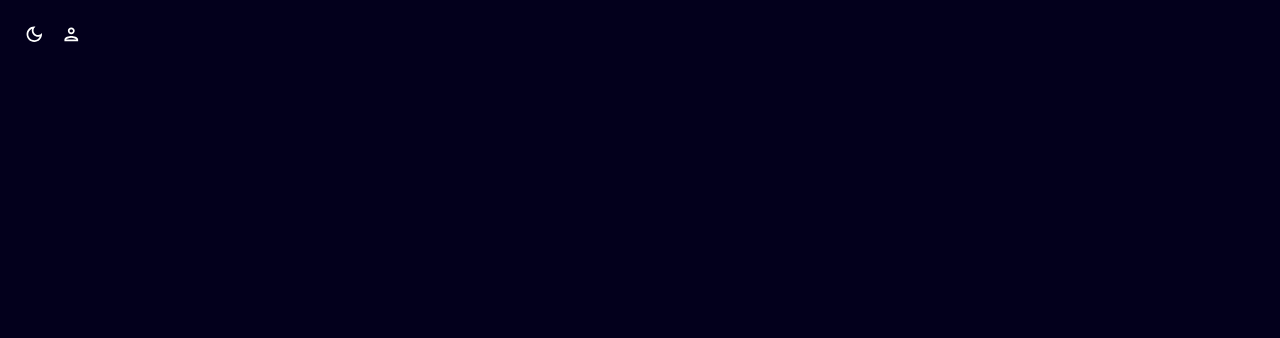
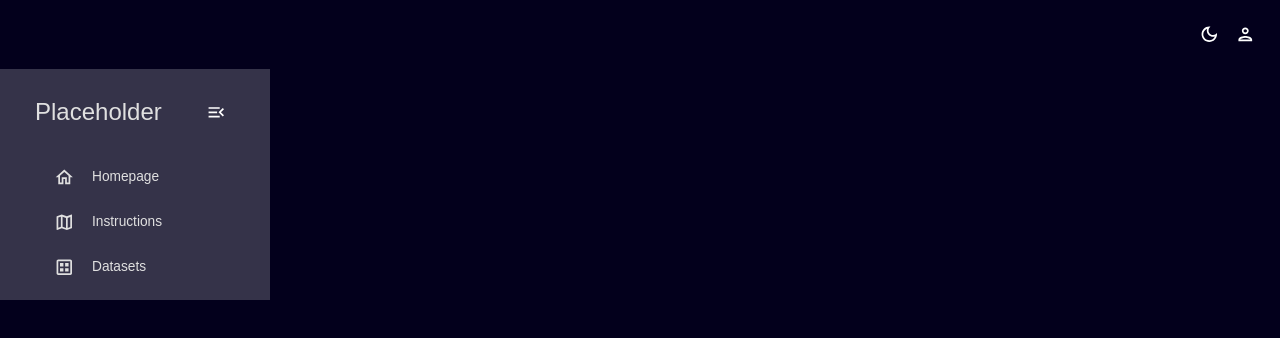
Before and after one commit to harshkheskani/fairness_analysis_tool, a React (Create React App) app in the folder frontend/: page / in a window 1280 px wide. Shown: the top 338 px of the page. Built offline with nearby package versions, Linux system fonts and the light colour scheme.

Commit message:
Sidebar present - needs realignment

```diff
--- a/frontend/package.json
+++ b/frontend/package.json
@@ -15,7 +15,7 @@
     "formik": "^2.2.9",
     "react": "^18.2.0",
     "react-dom": "^18.2.0",
-    "react-pro-sidebar": "^1.0.0",
+    "react-pro-sidebar": "^0.7.1",
     "react-router-dom": "^6.7.0",
     "react-scripts": "5.0.1",
     "web-vitals": "^2.1.4",
--- a/frontend/src/App.js
+++ b/frontend/src/App.js
@@ -1,6 +1,9 @@
-import Topbar from "./pages/global/Topbar";
 import { ColorModeContext, useMode } from "./theme";
 import { CssBaseline, ThemeProvider } from "@mui/material";
+import { Routes, Route } from "react-router-dom";
+import Topbar from "./pages/global/Topbar";
+import Sidebar from './pages/global/Sidebar';
+import Dashboard from "./pages/dashboard/Dashboard";
 
 
 
@@ -13,6 +16,11 @@ function App() {
         <div className="app">
           <main className="content">
             <Topbar />
+            <Sidebar />
+            { /* URL ROUTING */}
+            <Routes>
+              {/*<Route path = "/" element = {<Homepage />}/> */}
+            </Routes>
           </main>
         </div>
       </ThemeProvider>
--- a/frontend/src/index.css
+++ b/frontend/src/index.css
@@ -1,5 +1,4 @@
-/* Import for the Google Fonts */
-@import url('https://fonts.googleapis.com/css2?family=Source+Sans+Pro:ital,wght@0,400;0,600;1,700&display=swap');
+@import url("https://fonts.googleapis.com/css2?family=Source+Sans+Pro:wght@400;600;700&display=swap");
 
 html,
 body,
@@ -8,35 +7,29 @@ body,
 .content {
   height: 100%;
   width: 100%;
-    font-family: 'Source Sans Pro', sans-serif;
+  font-family: "Source Sans Pro", sans-serif;
 }
-
 
 .app {
   display: flex;
   position: relative;
 }
 
-/* ScrollBar edit */
-
-::-webkit-scrollbar{
+::-webkit-scrollbar {
   width: 10px;
 }
 
-    /* ScrollBar-Track*/
-
+/* Track */
 ::-webkit-scrollbar-track {
   background: #e0e0e0;
 }
 
-    /* ScrollBar-Moving-Piece */
-
+/* Handle */
 ::-webkit-scrollbar-thumb {
-    background-color: #888;
+  background: #888;
 }
 
-    /* ScrollBar-OnHover */
-
-::-webkit-scrollbar-track:hover {
-    background: #555
+/* Handle on hover */
+::-webkit-scrollbar-thumb:hover {
+  background: #555;
 }
--- /dev/null
+++ b/frontend/src/pages/dashboard/Dashboard.jsx
@@ -0,0 +1,9 @@
+import React from 'react'
+
+const Dashboard = () => {
+  return (
+    <div>DashboardIndex</div>
+  )
+}
+
+export default Dashboard
--- a/frontend/src/pages/global/Sidebar.jsx
+++ b/frontend/src/pages/global/Sidebar.jsx
@@ -1,9 +1,116 @@
-import React from 'react'
+import React from "react";
+import { useState } from "react";
+import { ProSidebar, Menu, MenuItem } from "react-pro-sidebar";
+import "react-pro-sidebar/dist/css/styles.css";
+import { Box, IconButton, Typography, useTheme } from "@mui/material";
+import { Link } from "react-router-dom";
+import { tokens } from "../../theme";
+import HomeOutlinedIcon from "@mui/icons-material/HomeOutlined";
+import DatasetOutlinedIcon from "@mui/icons-material/DatasetOutlined";
+import MapOutlinedIcon from "@mui/icons-material/MapOutlined";
+import MenuOutlinedIcon from "@mui/icons-material/MenuOpenOutlined";
+
+
+const Item = ({ title, to, icon, selected, setSelected }) => {
+  const theme = useTheme();
+  const colors = tokens(theme.palette.mode);
+  return (
+    <MenuItem
+      active={selected === title}
+      style={{
+        color: colors.grey[100],
+      }}
+      onClick={() => setSelected(title)}
+      icon={icon}
+    >
+      <Typography>{title}</Typography>
+      <Link to={to} />
+    </MenuItem>
+  );
+};
 
 const Sidebar = () => {
+  const theme = useTheme();
+  const colors = tokens(theme.palette.mode);
+  const [isCollapsed, setIsCollapsed] = useState(false);
+  const [selected, setSelected] = useState("Dashboard");
+
   return (
-    <div>Sidebar</div>
-  )
-}
+    <Box
+      sx={{
+        "& .pro-sidebar-inner": {
+          background: `${colors.primary[400]} !important`,
+        },
+        "& .pro-icon-wrapper": {
+          backgroundColor: "transparent !important",
+        },
+        "& .pro-inner-item": {
+          padding: "5px 35px 5px 20px !important",
+        },
+        "& .pro-inner-item:hover": {
+          color: "#868dfb !important",
+        },
+        "& .pro-menu-item.active": {
+          color: "#6870fa !important",
+        },
+      }}
+    >
+      <ProSidebar collapsed={isCollapsed}>
+        <Menu iconShape="square">
+          {/* LOGO AND MENU ICON */}
+          <MenuItem
+            onClick={() => setIsCollapsed(!isCollapsed)}
+            icon={isCollapsed ? <MenuOutlinedIcon /> : undefined}
+            style={{
+              margin: "10px 0 20px 0",
+              color: colors.grey[100],
+            }}
+          >
+            {!isCollapsed && (
+              <Box
+                display="flex"
+                justifyContent="space-between"
+                alignItems="center"
+                ml="15px"
+              >
+                <Typography variant="h3" color={colors.grey[100]}>
+                  Placeholder
+                </Typography>
+                <IconButton onClick={() => setIsCollapsed(!isCollapsed)}>
+                  <MenuOutlinedIcon />
+                </IconButton>
+              </Box>
+            )}
+          </MenuItem>
 
-export default Sidebar
+          {/* Sidebar Items */}
+          <Box paddingLeft={isCollapsed ? undefined : "10%"}>
+            <Item
+              title = "Homepage"
+              to = "/"
+              icon = {<HomeOutlinedIcon />}
+              selected = {selected}
+              setSelected = {setSelected}
+            />
+            <Item
+              title = "Instructions"
+              to = "/"
+              icon = {<MapOutlinedIcon />}
+              selected = {selected}
+              setSelected = {setSelected}
+            />
+              <Item
+              title = "Datasets"
+              to = "/"
+              icon = {<DatasetOutlinedIcon />}
+              selected = {selected}
+              setSelected = {setSelected}
+            />
+          </Box>
+        </Menu>
+      </ProSidebar>
+    </Box>
+  );
+};
+
+export default Sidebar;
--- a/frontend/src/pages/global/Topbar.jsx
+++ b/frontend/src/pages/global/Topbar.jsx
@@ -1,37 +1,38 @@
-import React from 'react'
-import { Box, Icon, IconButton, useTheme } from '@mui/material';
-import { useContext } from 'react';
-import { ColorModeContext, tokens } from '../../theme';
-import LightModeOutlinedIcon from '@mui/icons-material/LightModeOutlined';
-import DarkModeOutlinedIcon from '@mui/icons-material/DarkModeOutlined';
-import PersonOutlinedicon from '@mui/icons-material/PersonOutlined';
-import SearchIcon from '@mui/icons-material/Search';
-import InputBase from '@mui/material/InputBase';
-
+import { Box, IconButton, useTheme } from "@mui/material";
+import { useContext } from "react";
+import { ColorModeContext, tokens } from "../../theme";
+import InputBase from "@mui/material/InputBase";
+import LightModeOutlinedIcon from "@mui/icons-material/LightModeOutlined";
+import DarkModeOutlinedIcon from "@mui/icons-material/DarkModeOutlined";
+import PersonOutlinedIcon from "@mui/icons-material/PersonOutlined";
+import SearchIcon from "@mui/icons-material/Search";
 
 const Topbar = () => {
-
   const theme = useTheme();
   const colors = tokens(theme.palette.mode);
   const colorMode = useContext(ColorModeContext);
 
-  return <Box display = 'flex' justifyContent = 'space-between' p={2}>
-            { /* icons */}
-            <Box display = "flex">
+  return (
+    <Box display="flex" justifyContent="space-between" p={2}>
+      {/* SEARCH BAR */}
+      <Box display="flex"></Box>
 
+      {/* ICONS */}
+      <Box display="flex">
         <IconButton onClick={colorMode.toggleColorMode}>
-                {theme.palette.mode === 'dark' ? (
+          {theme.palette.mode === "dark" ? (
             <DarkModeOutlinedIcon />
           ) : (
             <LightModeOutlinedIcon />
           )}
         </IconButton>
+
         <IconButton>
-                <PersonOutlinedicon />
+          <PersonOutlinedIcon />
         </IconButton>
       </Box>
-         </Box>;
+    </Box>
+  );
+};
 
-}
-
-export default Topbar
+export default Topbar;
```
Also changed, not shown: 1 other file (tests, documents, lock files or other folders). Lines whose indentation alone changed are shown as unchanged.
